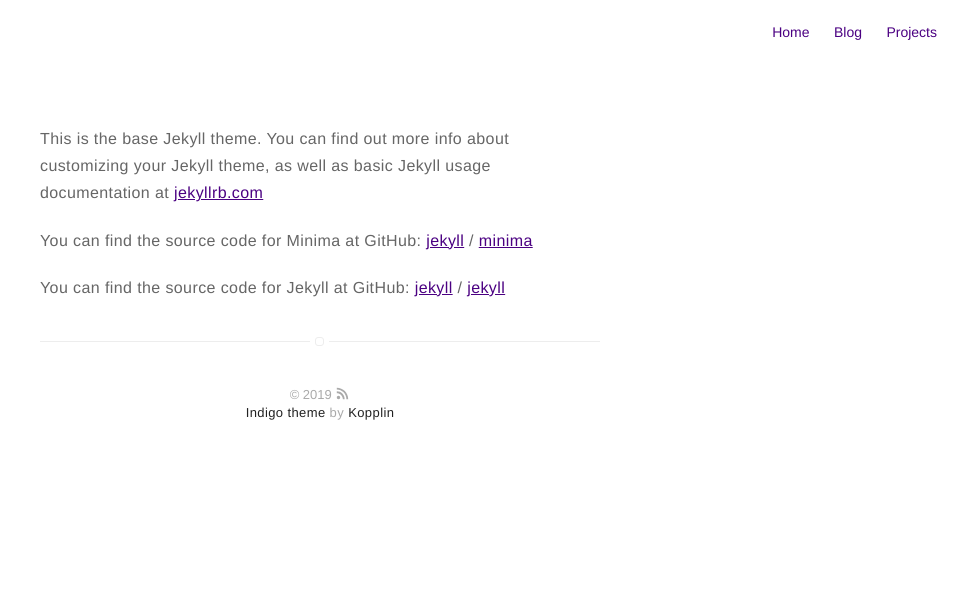
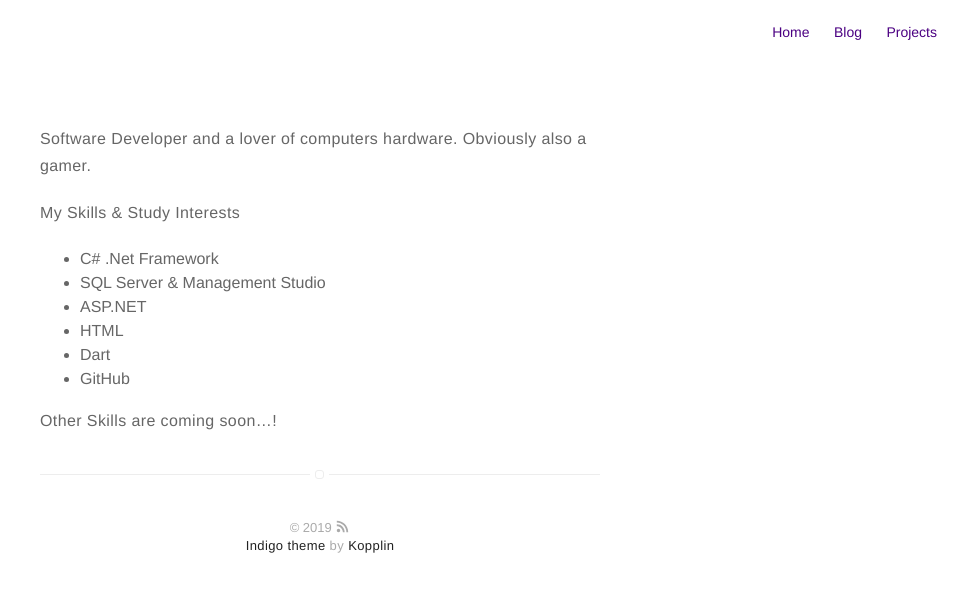
Before and after one commit to yintong-zhou/JekyllGithubPage, a Jekyll site: the page built from about.md, in a window 1280 px wide. Shown: the top 592 px of the page, without its empty margins (320-1280 px from the left). Built offline with Jekyll 4.4.1, drawn with Linux system fonts in a browser that asks for light colours.

Commit message:
add about me info

```diff
--- a/about.md
+++ b/about.md
@@ -4,15 +4,15 @@ title: About
 permalink: /about/
 ---
 
-This is the base Jekyll theme. You can find out more info about customizing your Jekyll theme, as well as basic Jekyll usage documentation at [jekyllrb.com](https://jekyllrb.com/)
+Software Developer and a lover of computers hardware.
+Obviously also a gamer.
 
-You can find the source code for Minima at GitHub:
-[jekyll][jekyll-organization] /
-[minima](https://github.com/jekyll/minima)
+My Skills & Study Interests
+- C# .Net Framework
+- SQL Server & Management Studio
+- ASP.NET
+- HTML
+- Dart
+- GitHub
 
-You can find the source code for Jekyll at GitHub:
-[jekyll][jekyll-organization] /
-[jekyll](https://github.com/jekyll/jekyll)
-
-
-[jekyll-organization]: https://github.com/jekyll
+Other Skills are coming soon...!
```
Also changed, not shown: _posts/2019-01-19-yintong-zhou-about-theme.markdown (deleted, +0 -19 lines).
